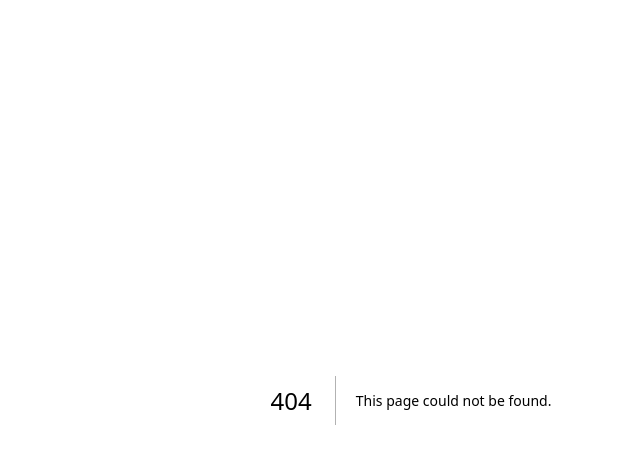
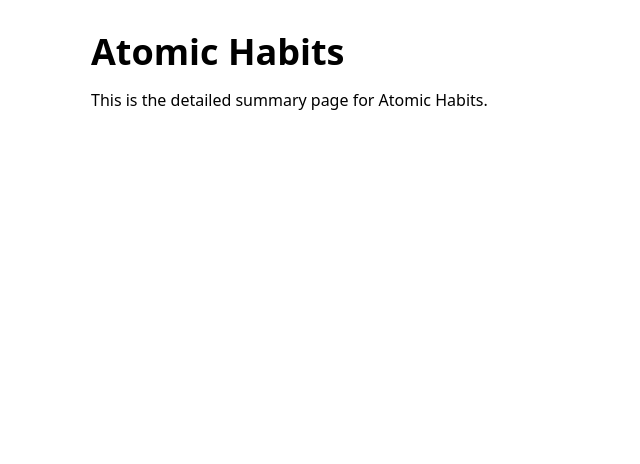
Before and after one commit to TheGainMaker/TheGainMaker-, a Next.js app: page /summaries/atomic-habits in a window 1280 px wide. Before the commit this address had no page. Shown: the top 464 px of the page, without its empty margins (229-869 px from the left). Built offline with nearby package versions, Linux system fonts and the light colour scheme.

Commit message:
Rename atomic-habits to atomic-habits.js

```diff
--- /dev/null
+++ b/pages/summaries/atomic-habits.js
@@ -0,0 +1,8 @@
+export default function AtomicHabits() {
+  return (
+    <div className="max-w-2xl mx-auto px-4 py-8">
+      <h1 className="text-4xl font-bold mb-4">Atomic Habits</h1>
+      <p>This is the detailed summary page for Atomic Habits.</p>
+    </div>
+  );
+}
```
